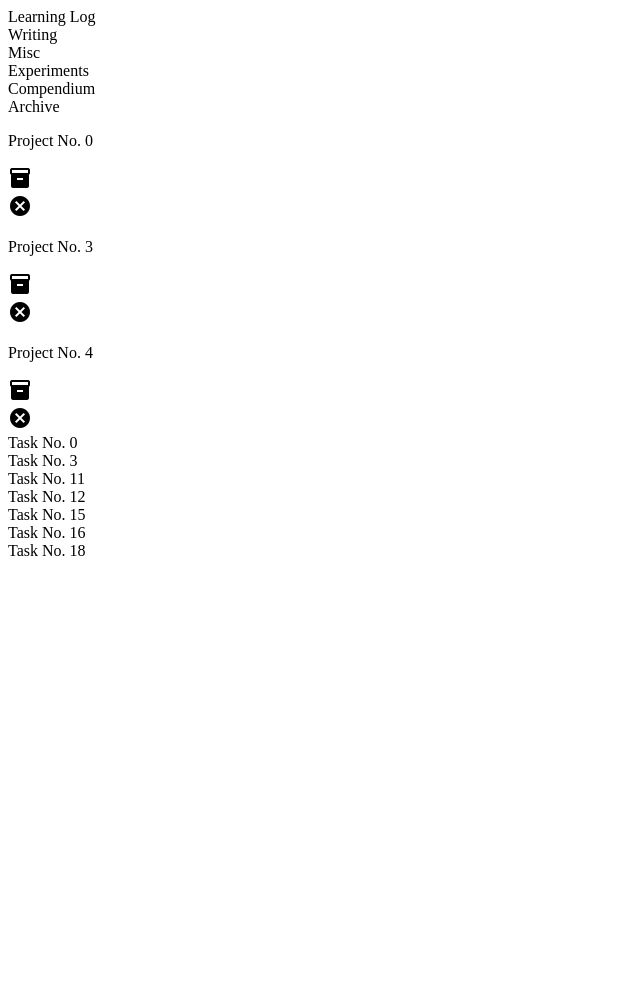
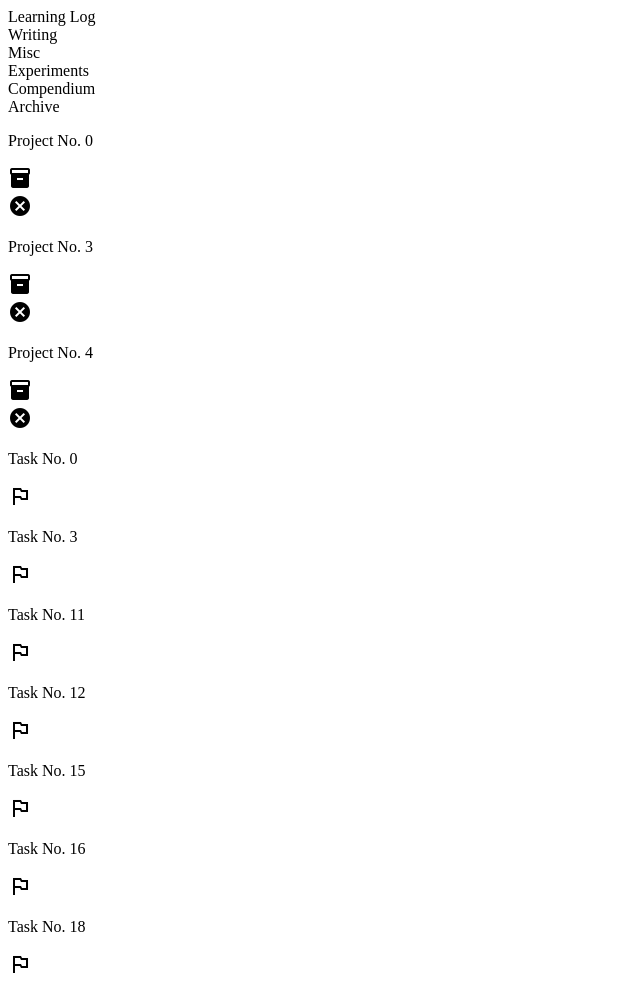
Before and after one commit to grumbeard/to-do, a website built with webpack: page dist/index.html in a window 1280 px wide. Shown: the whole page, without its empty margins (0-640 px from the left). Before the commit the page ends 800 px from the top, so only its background shows below. Built offline with nearby package versions, Linux system fonts and the light colour scheme.

Commit message:
Modularize Element Creation and Display Priority Flag

```diff
--- a/src/view/projects.js
+++ b/src/view/projects.js
@@ -2,6 +2,9 @@
   PROJECTS (UI) MODULE
   This module manages changes to the DOM relevant to projects
 */
+
+import createTitle from './shared/title.js'
+import createButton from './shared/button.js'
 
 const projects = (function () {
 
@@ -12,13 +15,17 @@ const projects = (function () {
     project.setAttribute('data-type', 'project');
     project.setAttribute('data-id', data.id);
 
-    const title = _createTitle(data.title, data.id);
-    const archiveBtn = _createButton(
+    const title = createTitle(
+      data.title,
+      'project',
+      data.id
+      );
+    const archiveBtn = createButton(
       `<span class="material-icons" data-id="${data.id}">inventory_2</span>`,
       'archive',
       data.id
       );
-    const deleteBtn = _createButton(
+    const deleteBtn = createButton(
       `<span class="material-icons" data-id="${data.id}">cancel</span>`,
       'delete',
       data.id
@@ -29,31 +36,6 @@ const projects = (function () {
     return project
   }
 
-
-  function _createTitle(value, id) {
-
-    const title = document.createElement('p');
-    title.classList.add('project-title');
-    title.setAttribute('data-type', 'project');
-    title.setAttribute('data-id', id);
-    title.innerText = value;
-
-    return title;
-
-  }
-
-
-  function _createButton(img, type, id) {
-    const btn = document.createElement('div');
-    btn.classList.add(type);
-    btn.classList.add('btn');
-    btn.setAttribute('data-id', id);
-    btn.innerHTML = img;
-
-    return btn;
-  }
-
-
   return { createProject };
 
 })();
--- /dev/null
+++ b/src/view/shared/button.js
@@ -0,0 +1,11 @@
+function createButton(img, type, id) {
+    const btn = document.createElement('div');
+    btn.classList.add(type);
+    btn.classList.add('btn');
+    btn.setAttribute('data-id', id);
+    btn.innerHTML = img;
+
+    return btn;
+  }
+
+export default createButton
--- /dev/null
+++ b/src/view/shared/title.js
@@ -0,0 +1,13 @@
+function createTitle(value, type, id) {
+
+    const title = document.createElement('p');
+    title.classList.add(`${type}-title`, 'title');
+    title.setAttribute('data-type', type);
+    title.setAttribute('data-id', id);
+    title.innerText = value;
+
+    return title;
+
+  }
+
+export default createTitle
--- a/src/view/tasks.js
+++ b/src/view/tasks.js
@@ -2,6 +2,9 @@
   TASKS (UI) MODULE
   This module manages changes to the DOM relevant to projects
 */
+
+import createTitle from './shared/title.js'
+import createButton from './shared/button.js'
 
 const tasks = (function () {
 
@@ -11,7 +14,22 @@ const tasks = (function () {
     task.classList.add('task');
     task.setAttribute('data-type', 'task');
     task.setAttribute('data-id', data.id);
-    task.innerText = data.title;
+
+    const title = createTitle(
+      data.title,
+      'task',
+      data.id
+      );
+
+    let flagIcon = (data.priority) ? 'flag' : 'outlined_flag'
+
+    const priorityBtn = createButton(
+      `<span class="material-icons" data-id="${data.id}">${flagIcon}</span>`,
+      'priority',
+      data.id
+      );
+
+    task.append(title, priorityBtn);
 
     return task
   }
```
Also changed, not shown: dist/index.html.
